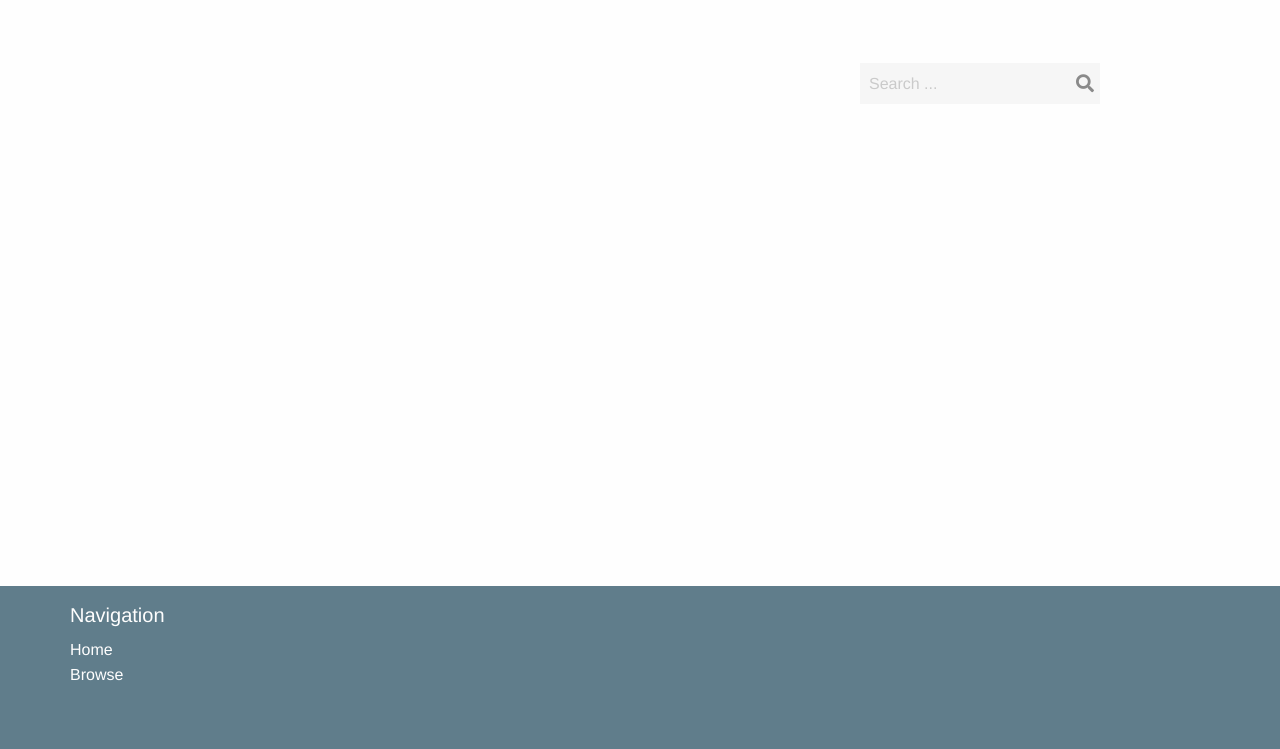
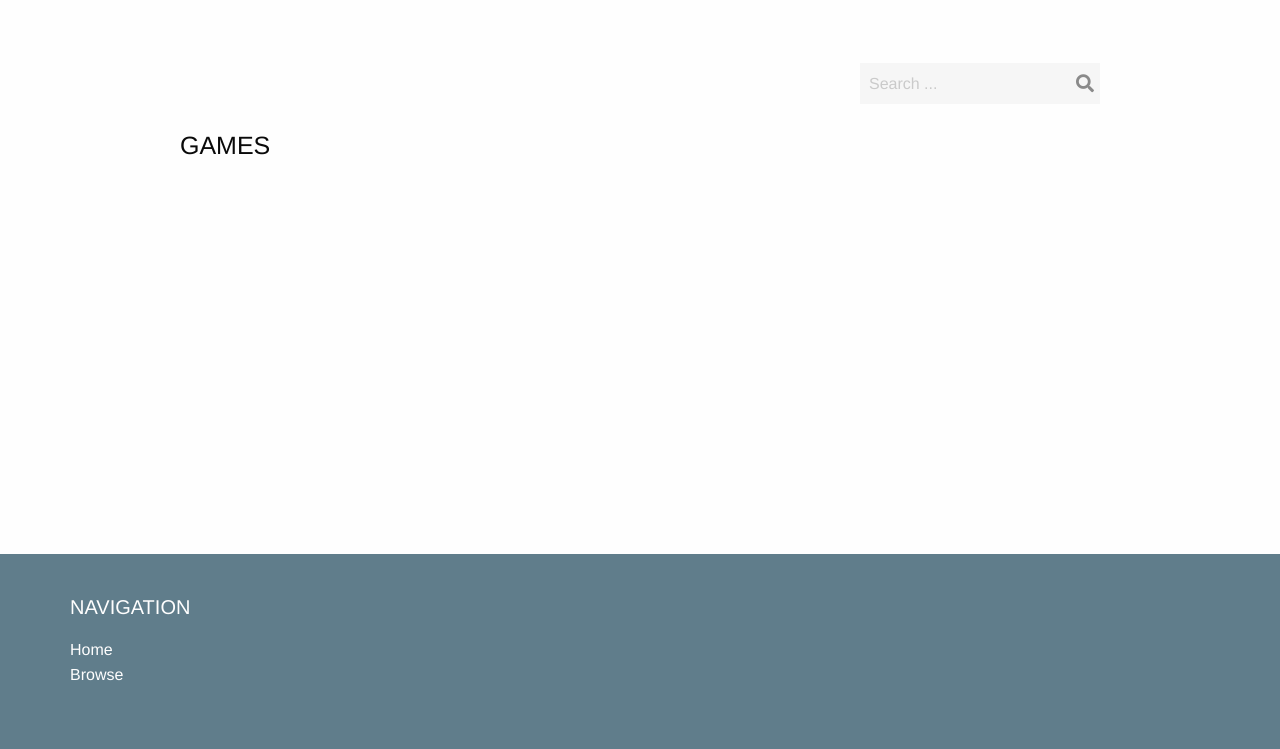
Before and after one commit to hien-cao/Game-online-shop, a Django app: page /games/ in a window 1280 px wide. Shown: the part 51-800 px from the top of the page. Run offline with Django 3.2, Linux system fonts and the light colour scheme; data that the repository does not hold is empty; some libraries are stand-ins or nearby versions.

Commit message:
add heading styles
update games page headings

```diff
--- a/apps/core/static/libs/foundation/css/app.css
+++ b/apps/core/static/libs/foundation/css/app.css
@@ -22,10 +22,6 @@
   text-decoration: underline;
 }
 
-h1, h2, h3, h4, h5, h6 {
-  font-weight: 300 !important;
-}
-
 .callout {
   background: none;
   border: none;
--- a/apps/core/static/styles/app.css
+++ b/apps/core/static/styles/app.css
@@ -339,3 +339,14 @@ p.help {
 button, .button {
   user-select: none;
 }
+
+/*
+ * headings
+ */
+
+h1, h2, h3, h4, h5, h6,
+.h1, .h2, .h3, .h4, .h5, .h6 {
+  text-transform: uppercase;
+  font-weight: 200;
+  margin: 1.5rem 0 1rem;
+}
--- a/apps/game/templates/games/game_list_item.html
+++ b/apps/game/templates/games/game_list_item.html
@@ -5,14 +5,14 @@
       <a href="{% url 'game_details' game_id=game.id %}">{{game.name}}</a>
       {% if game.tags.all %}
       <br>
+      {% if game in allow_play %}
+        <a class="button compact" title="play" href="/games/{{game.id}}/play">Play Game</a>
+      {% endif %}
       {% include 'games/game_tags.html' with tags=game.tags class="f_tiny" %}
       {% endif %}
     </p>
   </div>
   <p class="cell medium-shrink text-right">
-      {% if game in allow_play %}
-        <a class="button compact" title="play" href="/games/{{game.id}}/play">Play Game</a>
-      {% endif %}
       {% with game.grade as grade %}
       {% include 'review_circles.html' with classes="small" %}
       {% endwith %}
--- a/apps/game/templates/games/games.html
+++ b/apps/game/templates/games/games.html
@@ -8,9 +8,10 @@
 {% endwith %}
 
 <div>
+  <h1 class="h4">Games</h1>
   {# Latest games #}
   {% if latest %}
-  <h1 class="h4">Latest</h1>
+  <h2 class="h5">Latest</h1>
   <ul class="no-bullet game_list">
     {% for game in latest %}
     {% include 'games/game_list_item.html' %}
@@ -23,7 +24,7 @@
 
   {# Most popular games #}
   {% if popular %}
-  <h1 class="h4">Popular</h1>
+  <h2 class="h5">Popular</h1>
   <ul class="no-bullet game_list">
     {% for game in popular %}
     {% include 'games/game_list_item.html' %}
@@ -35,7 +36,6 @@
   {% endif %}
 
   {% if items %}
-  <h1 class="h4">Games</h1>
   <ul class="no-bullet game_list">
     {% for game in items %}
     {% include 'games/game_list_item.html' %}
```
